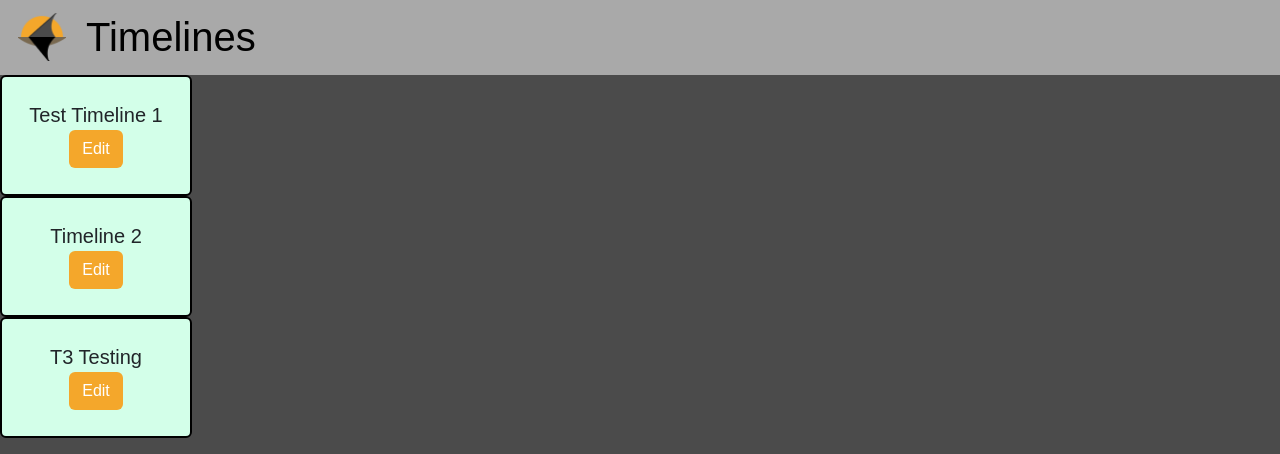
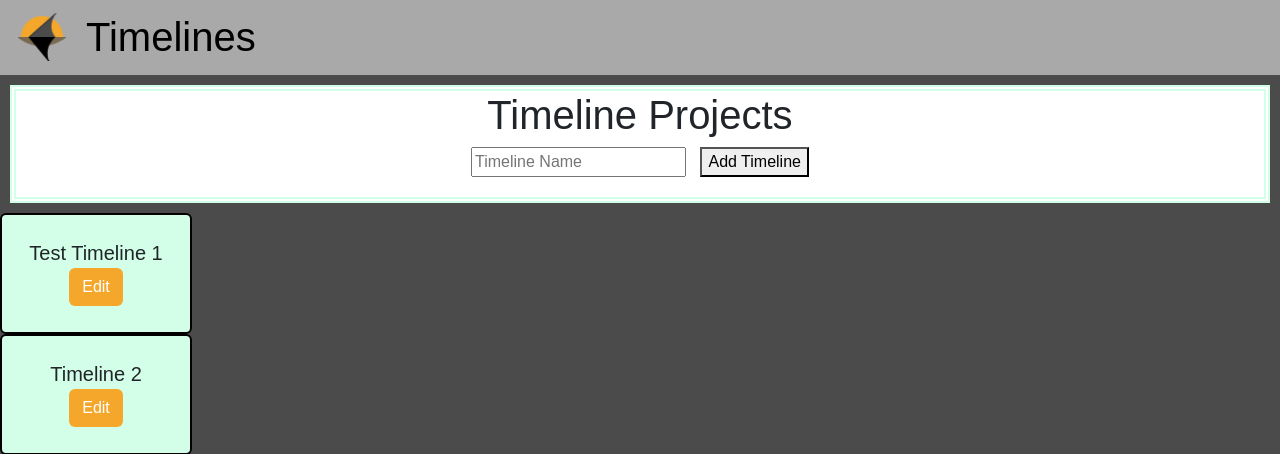
Before and after one commit to SomeGuy143/csci_313_timeline_project, a Django app: page / in a window 1280 px wide. Shown: the top 454 px of the page. Run offline with Django 4.2, Linux system fonts and the light colour scheme; data comes from the database, SQL or seed files in the repository.

Commit message:
edited home screen a bit

```diff
--- a/timeline_website/timeline_app/templates/timeline_app/index.html
+++ b/timeline_website/timeline_app/templates/timeline_app/index.html
@@ -3,7 +3,6 @@
 {% block contentblock %}
 <!DOCTYPE html>
 <html lang="en">
-
   <head>
     <meta charset="UTF-8">
     <meta name="viewport" content="width=device-width, initial-scale=1.0">
@@ -11,6 +10,18 @@
     <title>Home</title>
     <link rel="stylesheet" href="{% static 'timeline_app/css/styles.css' %}">
   </head>
+
+  <header id="subHeader">
+    <div>
+      <h1 class="subHeaderElement"> Timeline Projects </h1>
+      <form method="POST" class="headerElement">
+        {% csrf_token %}
+        <input placeholder="Timeline Name" name ="timeline_name" type="text">
+        <button type="submit">Add Timeline</button>
+      </form>
+    </div>
+  </header>
+
   <body>
     {% for timeline in timelines %}
     <div class="card">
```
